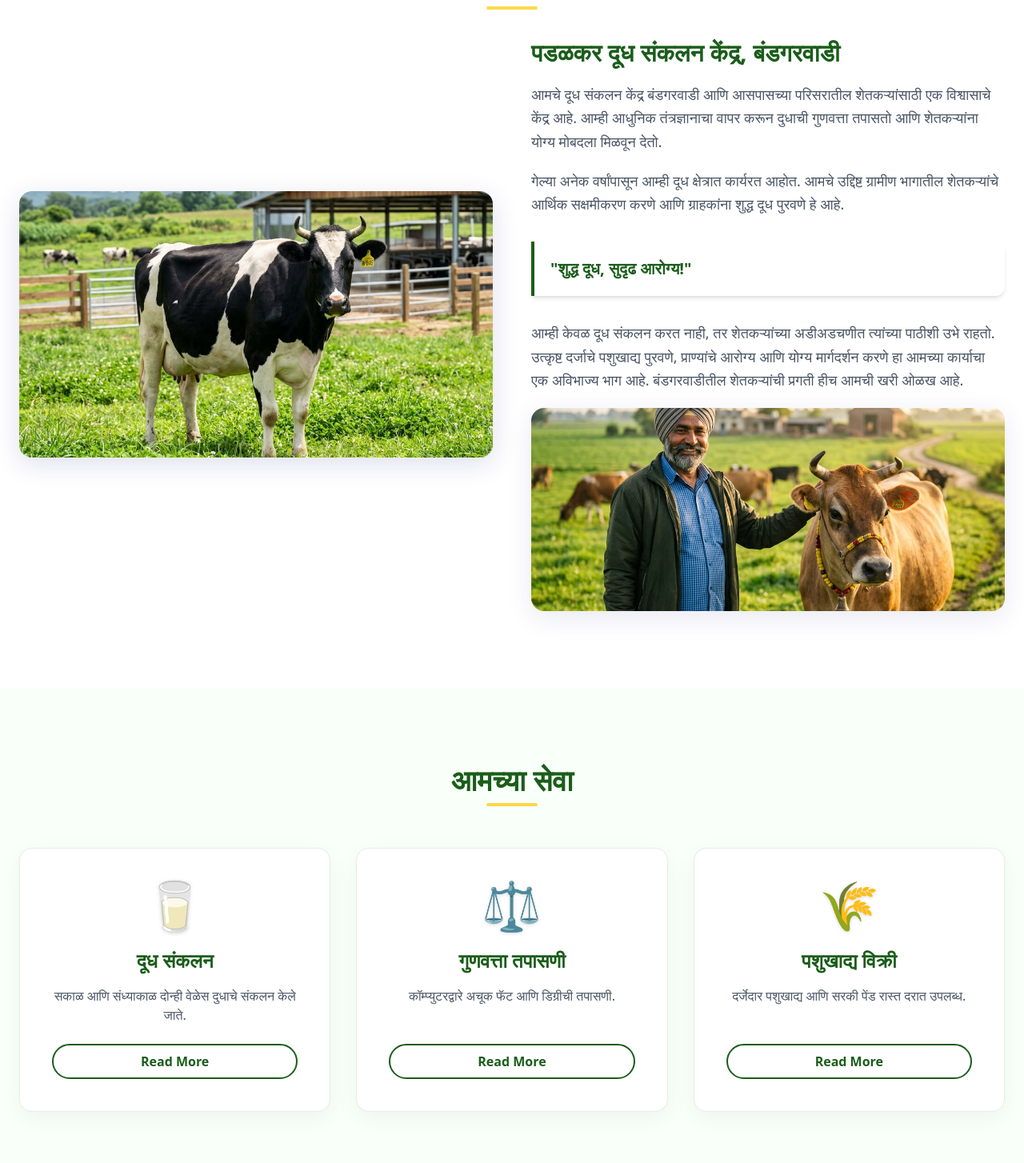
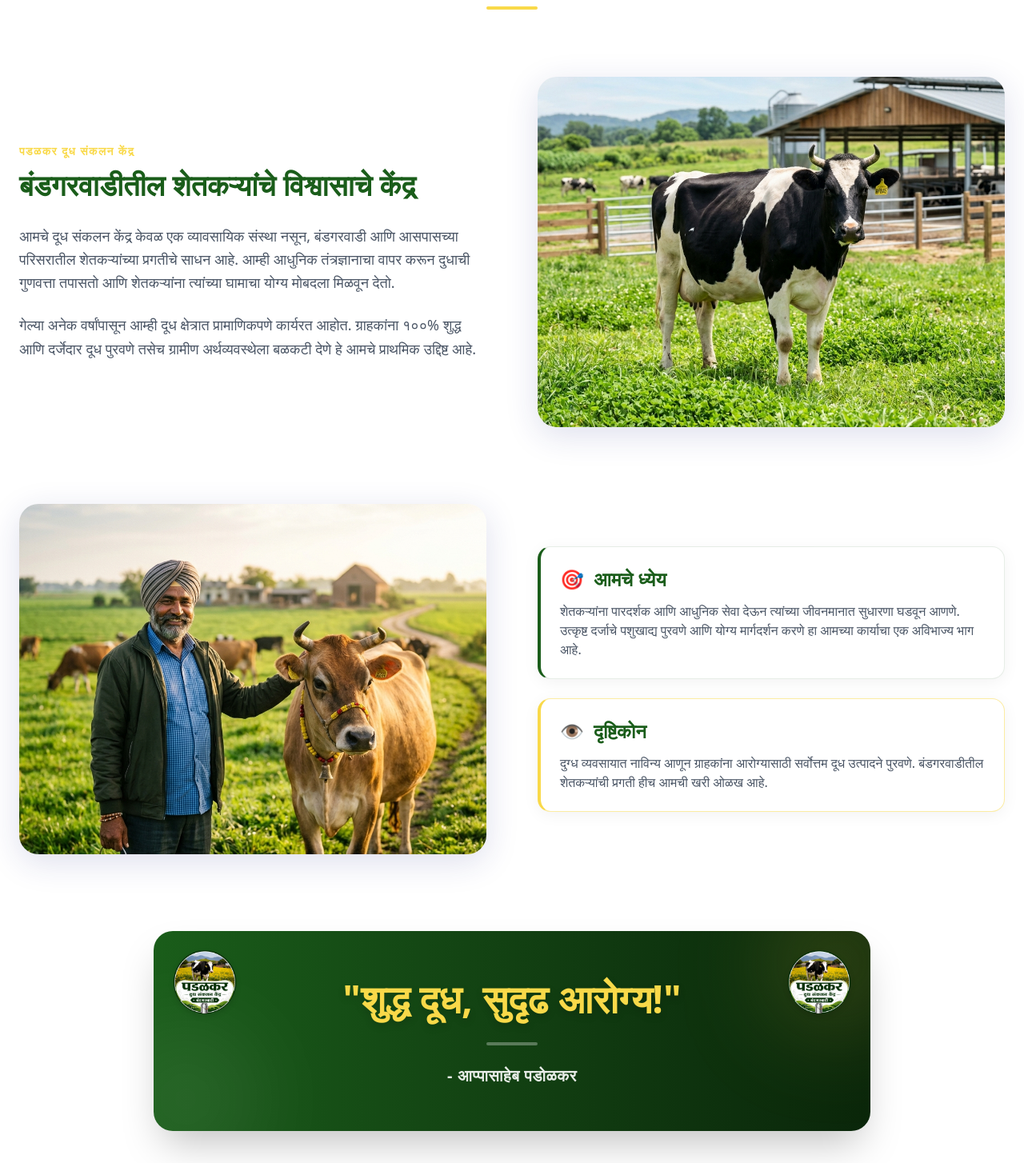
Before and after one commit to Navnath-Msquare/padalkar, a Next.js app: page / in a window 1280 px wide. Shown: the part 936-2390 px from the top of the page at 80% size. Built offline with nearby package versions, Linux system fonts and the light colour scheme.

Commit message:
first commit

```diff
--- a/src/app/page.tsx
+++ b/src/app/page.tsx
@@ -24,36 +24,75 @@ export default function Home() {
         <HeroSlider />
 
         {/* About Section */}
-        <section className="py-16 md:py-24 px-4 sm:px-6 max-w-7xl mx-auto" id="about">
-          <div className="text-center mb-10 md:mb-12">
+        <section className="py-16 md:py-24 px-4 sm:px-6 max-w-7xl mx-auto space-y-16 md:space-y-24" id="about">
+          <div className="text-center">
             <h2 className="text-3xl md:text-4xl text-primary font-bold relative inline-block after:content-[''] after:absolute after:-bottom-3 after:left-1/2 after:-translate-x-1/2 after:w-16 after:h-1 after:bg-secondary after:rounded-sm">आमच्याबद्दल</h2>
           </div>
-          <div className="grid grid-cols-1 md:grid-cols-2 gap-8 md:gap-12 items-center">
-            <div className="relative w-full aspect-video rounded-2xl overflow-hidden shadow-[0_8px_32px_rgba(31,38,135,0.15)] order-2 md:order-1">
+
+          {/* Row 1: Text Left, Photo Right */}
+          <div className="grid grid-cols-1 lg:grid-cols-2 gap-10 lg:gap-16 items-center">
+            <div className="order-2 lg:order-1 space-y-6">
+              <span className="text-secondary font-bold tracking-widest uppercase text-sm mb-2 block">पडळकर दूध संकलन केंद्र</span>
+              <h3 className="text-3xl md:text-4xl text-primary font-extrabold mb-6 leading-snug">
+                बंडगरवाडीतील शेतकऱ्यांचे विश्वासाचे केंद्र
+              </h3>
+              <p className="text-gray-600 text-lg leading-relaxed">
+                आमचे दूध संकलन केंद्र केवळ एक व्यावसायिक संस्था नसून, बंडगरवाडी आणि आसपासच्या परिसरातील शेतकऱ्यांच्या प्रगतीचे साधन आहे. आम्ही आधुनिक तंत्रज्ञानाचा वापर करून दुधाची गुणवत्ता तपासतो आणि शेतकऱ्यांना त्यांच्या घामाचा योग्य मोबदला मिळवून देतो.
+              </p>
+              <p className="text-gray-600 text-lg leading-relaxed">
+                गेल्या अनेक वर्षांपासून आम्ही दूध क्षेत्रात प्रामाणिकपणे कार्यरत आहोत. ग्राहकांना १००% शुद्ध आणि दर्जेदार दूध पुरवणे तसेच ग्रामीण अर्थव्यवस्थेला बळकटी देणे हे आमचे प्राथमिक उद्दिष्ट आहे.
+              </p>
+            </div>
+            <div className="order-1 lg:order-2 relative w-full aspect-[4/3] rounded-3xl overflow-hidden shadow-[0_10px_40px_rgba(31,38,135,0.15)] transform hover:scale-[1.02] transition-transform duration-500">
               <Image src="/images/cow.png" alt="Dairy Cow" fill className="object-cover" />
             </div>
-            <div className="order-1 md:order-2">
-              <h3 className="text-2xl md:text-3xl text-primary font-bold mb-4 md:mb-5">पडळकर दूध संकलन केंद्र, बंडगरवाडी</h3>
-              <p className="text-gray-600 leading-relaxed mb-4 md:mb-5 text-base md:text-lg">
-                आमचे दूध संकलन केंद्र बंडगरवाडी आणि आसपासच्या परिसरातील शेतकऱ्यांसाठी एक विश्वासाचे केंद्र आहे.
-                आम्ही आधुनिक तंत्रज्ञानाचा वापर करून दुधाची गुणवत्ता तपासतो आणि शेतकऱ्यांना योग्य मोबदला मिळवून देतो.
-              </p>
-              <p className="text-gray-600 leading-relaxed mb-4 md:mb-5 text-base md:text-lg">
-                गेल्या अनेक वर्षांपासून आम्ही दूध क्षेत्रात कार्यरत आहोत. आमचे उद्दिष्ट ग्रामीण भागातील शेतकऱ्यांचे
-                आर्थिक सक्षमीकरण करणे आणि ग्राहकांना शुद्ध दूध पुरवणे हे आहे.
-              </p>
-              <div className="bg-white/80 backdrop-blur-md p-4 md:p-5 mt-6 md:mt-8 border-l-4 border-primary rounded-r-xl shadow-md transition-transform hover:-translate-y-1 hover:shadow-lg">
-                <p className="m-0 font-bold text-primary text-lg md:text-xl">
+          </div>
+
+          {/* Row 2: Photo Left, Text Right */}
+          <div className="grid grid-cols-1 lg:grid-cols-2 gap-10 lg:gap-16 items-center">
+            <div className="order-1 relative w-full aspect-[4/3] rounded-3xl overflow-hidden shadow-[0_10px_40px_rgba(31,38,135,0.15)] transform hover:scale-[1.02] transition-transform duration-500">
+              <Image src="/images/happy_farmer.png" alt="Happy Farmer" fill className="object-cover" />
+            </div>
+            <div className="order-2 space-y-6">
+              <div className="bg-white p-6 rounded-2xl shadow-[0_4px_20px_rgba(0,0,0,0.05)] border border-primary/10 border-l-4 border-l-primary hover:shadow-lg transition-shadow">
+                <h4 className="font-bold text-primary text-2xl mb-3 flex items-center gap-3">
+                  <span>🎯</span> आमचे ध्येय
+                </h4>
+                <p className="text-gray-600 text-base">शेतकऱ्यांना पारदर्शक आणि आधुनिक सेवा देऊन त्यांच्या जीवनमानात सुधारणा घडवून आणणे. उत्कृष्ट दर्जाचे पशुखाद्य पुरवणे आणि योग्य मार्गदर्शन करणे हा आमच्या कार्याचा एक अविभाज्य भाग आहे.</p>
+              </div>
+              <div className="bg-white p-6 rounded-2xl shadow-[0_4px_20px_rgba(0,0,0,0.05)] border border-secondary/50 border-l-4 border-l-secondary hover:shadow-lg transition-shadow">
+                <h4 className="font-bold text-primary text-2xl mb-3 flex items-center gap-3">
+                  <span>👁️</span> दृष्टिकोन
+                </h4>
+                <p className="text-gray-600 text-base">दुग्ध व्यवसायात नाविन्य आणून ग्राहकांना आरोग्यासाठी सर्वोत्तम दूध उत्पादने पुरवणे. बंडगरवाडीतील शेतकऱ्यांची प्रगती हीच आमची खरी ओळख आहे.</p>
+              </div>
+            </div>
+          </div>
+
+          {/* Bottom Quote Box */}
+          <div className="max-w-4xl mx-auto">
+            <div className="bg-gradient-to-r from-primary to-[#0a260a] p-8 md:p-12 rounded-3xl shadow-2xl text-white transform hover:-translate-y-2 transition-transform duration-300 relative overflow-hidden flex flex-col items-center justify-center min-h-[250px]">
+              {/* Background Blur Effects */}
+              <div className="absolute -right-10 -top-10 w-40 h-40 bg-secondary/20 rounded-full blur-3xl"></div>
+              <div className="absolute -left-10 -bottom-10 w-40 h-40 bg-white/10 rounded-full blur-3xl"></div>
+
+              {/* Corner Logos */}
+              <div className="absolute top-4 left-4 md:top-6 md:left-6 z-20">
+                <Image src="/padalkar_logo-removebg-preview.png" alt="Logo Left" width={80} height={80} className="object-contain drop-shadow-md" />
+              </div>
+              <div className="absolute top-4 right-4 md:top-6 md:right-6 z-20">
+                <Image src="/padalkar_logo-removebg-preview.png" alt="Logo Right" width={80} height={80} className="object-contain drop-shadow-md" />
+              </div>
+
+              {/* Quote Content */}
+              <div className="relative z-10 text-center space-y-4">
+                <p className="m-0 font-bold text-3xl md:text-5xl text-secondary drop-shadow-lg leading-tight">
                   "शुद्ध दूध, सुदृढ आरोग्य!"
                 </p>
-              </div>
-              <div className="mt-6 md:mt-8">
-                <p className="text-gray-600 leading-relaxed mb-4 md:mb-5 text-base md:text-lg">
-                  आम्ही केवळ दूध संकलन करत नाही, तर शेतकऱ्यांच्या अडीअडचणीत त्यांच्या पाठीशी उभे राहतो. उत्कृष्ट दर्जाचे पशुखाद्य पुरवणे, प्राण्यांचे आरोग्य आणि योग्य मार्गदर्शन करणे हा आमच्या कार्याचा एक अविभाज्य भाग आहे. बंडगरवाडीतील शेतकऱ्यांची प्रगती हीच आमची खरी ओळख आहे.
+                <div className="w-16 h-1 bg-white/30 mx-auto rounded-full mt-6 mb-6"></div>
+                <p className="text-white/90 text-lg md:text-xl font-semibold tracking-wide">
+                  - आप्पासाहेब पडोळकर
                 </p>
-                <div className="relative w-full aspect-[21/9] rounded-2xl overflow-hidden shadow-[0_8px_32px_rgba(31,38,135,0.1)]">
-                  <Image src="/images/happy_farmer.png" alt="Happy Dairy Farmer" fill className="object-cover" />
-                </div>
               </div>
             </div>
           </div>
--- a/src/components/SplashScreen.tsx
+++ b/src/components/SplashScreen.tsx
@@ -118,7 +118,7 @@ const SplashScreen: React.FC<{ onComplete: () => void }> = ({ onComplete }) => {
               transition={{ delay: 1, duration: 1 }}
               className="mt-8 flex flex-col items-center gap-2"
             >
-              <span className="text-primary text-lg tracking-[0.4em] font-extrabold uppercase mt-4">
+              <span className="text-primary text-lg font-extrabold uppercase mt-4">
                 शुद्धता आणि विश्वासाचे प्रतीक
               </span>
               <div className="flex gap-1.5 mt-2">
```
